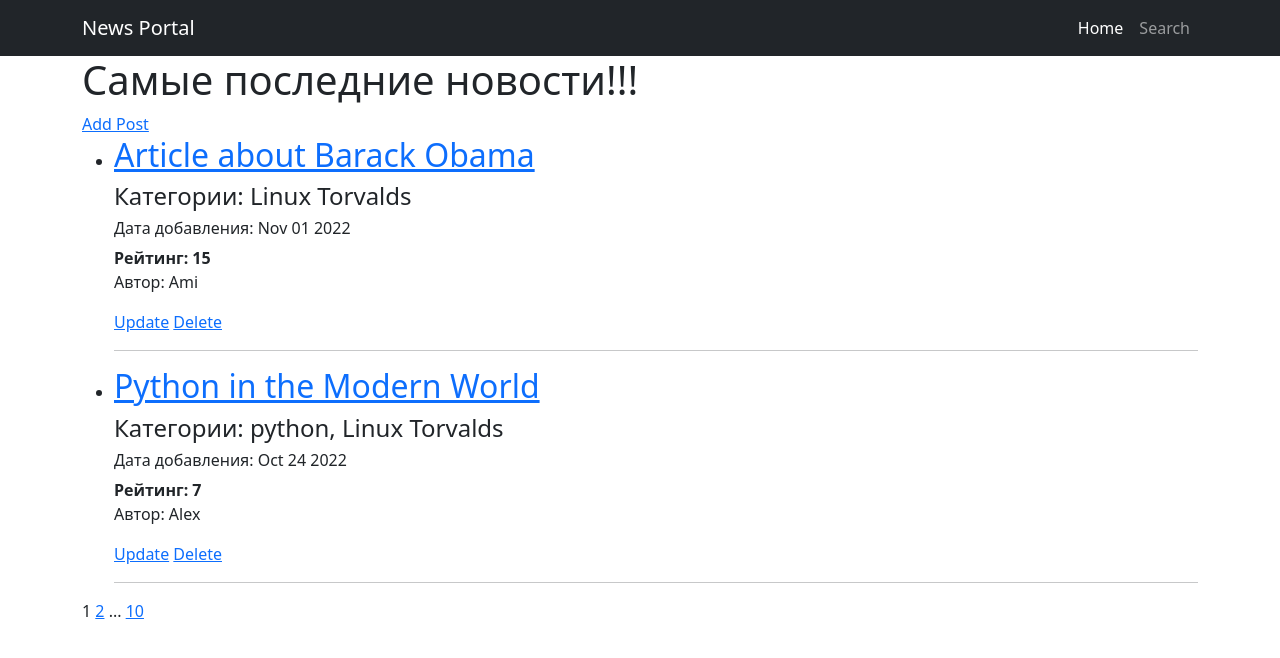
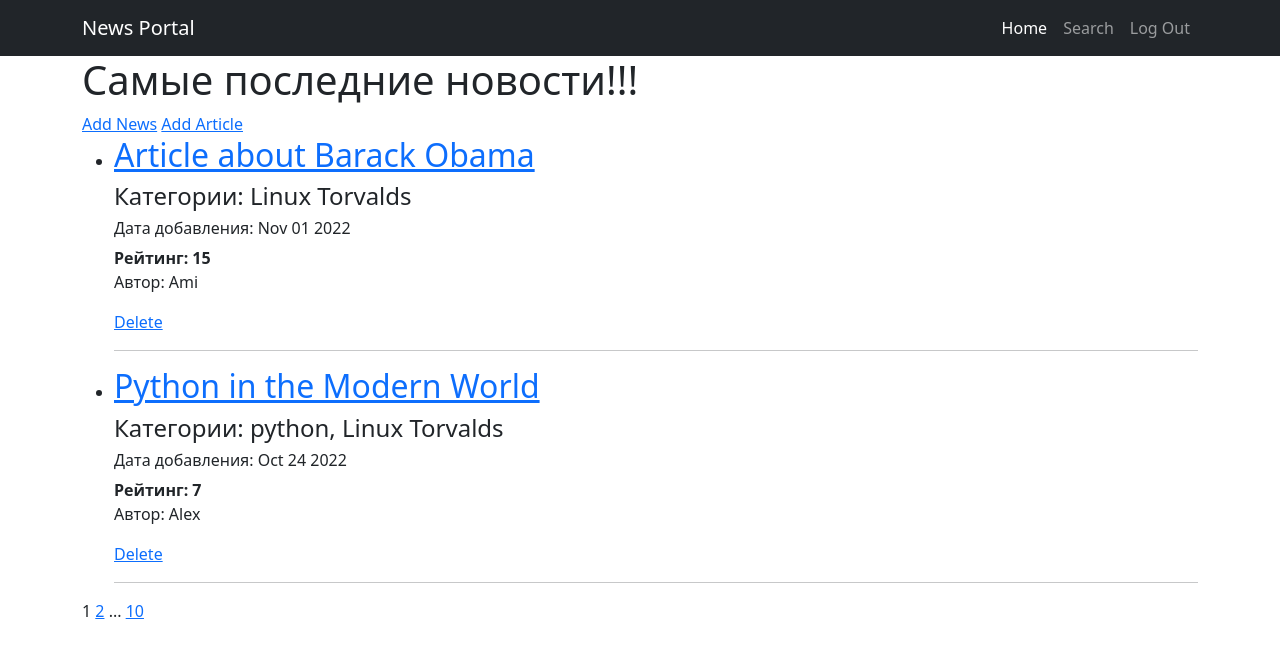
Before and after one commit to Nobirs/SFNewsPortal, a Django app: page /news/ in a window 1280 px wide. Shown: the top 658 px of the page. Run offline with Django 4.2, Linux system fonts and the light colour scheme; a user stored in the database is signed in; data comes from the database, SQL or seed files in the repository; both versions use the stored data as it was after the commit; some libraries are stand-ins or nearby versions.

Commit message:
Added: - Add SignUp-SignIn/LogOut in nav-bar. - Add update link only for post_author in post detail. - Now in search page you can filter by author. Changed: - Now author can create post using only yourself as author. - Url's for news/update(delete) - articles/update(delete) changed for news/create_news(create_article). Url part as artciles/.. removed. - Login now by username(not email as before). Changed after error with registration was fixed, only for more facilities. Fixed: - Error while register using email/password fixed.

```diff
--- a/accounts/forms.py
+++ b/accounts/forms.py
@@ -6,12 +6,12 @@ from django.contrib.auth.models import User, Group
 from allauth.account.forms import SignupForm
 
 
-
 class CustomSignupForm(SignupForm):
     def save(self, request):
         user = super().save(request)
         commoners = Group.objects.get(name='commoners')
         user.groups.add(commoners)
+        return user
 
 
 class SignUpForm(UserCreationForm):
--- a/news/filters.py
+++ b/news/filters.py
@@ -1,7 +1,7 @@
 from django_filters import FilterSet, DateTimeFilter, ModelChoiceFilter
 from django.forms import DateTimeInput
 
-from .models import Post, Category
+from .models import Post, Category, Author
 
 
 class PostFilter(FilterSet):
@@ -15,6 +15,7 @@ class PostFilter(FilterSet):
     )
 
     post_category = ModelChoiceFilter(queryset=Category.objects.all())
+    post_author = ModelChoiceFilter(queryset=Author.objects.all())
 
     class Meta:
         model = Post
--- a/news/forms.py
+++ b/news/forms.py
@@ -9,7 +9,6 @@ class PostForm(forms.ModelForm):
                   'text',
                   'rating',
                   'post_category',
-                  'post_author',
                   ]
 
     def is_valid(self):
--- a/news/models.py
+++ b/news/models.py
@@ -72,10 +72,6 @@ class Post(models.Model):
 
     def get_absolute_url(self):
         reverse_url = reverse('post_detail', args=[str(self.id)])
-        if self.category_type == 'NW' and 'articles' in reverse_url:
-            reverse_url = reverse_url.replace('articles', 'news')
-        elif self.category_type == 'AR' and 'news' in reverse_url:
-            reverse_url = reverse_url.replace('news', 'articles')
         return reverse_url
 
     def __str__(self):
--- a/news/urls.py
+++ b/news/urls.py
@@ -4,6 +4,7 @@ from .views import (NewsList,
                     NewsSearchList,
                     PostCreate,
                     PostUpdate,
+                    PostDelete,
                     update_redirect_nw_ar_if_needed,
                     delete_redirect_nw_ar_if_needed,
                     )
@@ -15,8 +16,9 @@ urlpatterns = [
     path('search/', NewsSearchList.as_view(), name='search'),
 
     # See PostCreate.form_valid method for more info
-    path('create/', PostCreate.as_view(), name='create'),
+    path('create_news/', PostCreate.as_view(), name='create_news'),
+    path('create_article/', PostCreate.as_view(), name='create_article'),
 
-    path('<int:pk>/update/', update_redirect_nw_ar_if_needed, name='update'),
-    path('<int:pk>/delete/', delete_redirect_nw_ar_if_needed, name='delete'),
+    path('<int:pk>/update/', PostUpdate.as_view(), name='update'),
+    path('<int:pk>/delete/', PostDelete.as_view(), name='delete'),
 ]
--- a/news/views.py
+++ b/news/views.py
@@ -4,7 +4,7 @@ from django.contrib.auth.mixins import LoginRequiredMixin, PermissionRequiredMix
 from django.shortcuts import get_object_or_404
 from django.http import HttpResponseRedirect
 from django.urls import reverse_lazy
-from .models import Post
+from .models import Post, Author
 from .filters import PostFilter
 from .forms import PostForm
 
@@ -15,6 +15,11 @@ class NewsList(ListView):
     template_name = 'news.html'
     context_object_name = 'news'
     paginate_by = 2
+
+    # def get_context_data(self, **kwargs):
+    #     context = super().get_context_data(**kwargs)
+    #     context['is_authenticated'] = self.request.user.is_authenticated
+    #     return context
 
 
 class PostDetail(DetailView):
@@ -55,10 +60,15 @@ class PostCreate(PermissionRequiredMixin, CreateView):
     def form_valid(self, form):
         post = form.save(commit=False)
         # Add category_type to form using url
-        if 'news' in str(self.request.path):
+        if 'create_news' in str(self.request.path):
             post.category_type = 'NW'
-        elif 'articles' in str(self.request.path):
+        elif 'create_article' in str(self.request.path):
             post.category_type = 'AR'
+
+        # If POST is used - add post author
+        if self.request.POST:
+            print(self.request.POST)
+            post.post_author = Author.objects.get(author_user=self.request.user)
         return super().form_valid(form)
 
 
--- a/portal/urls.py
+++ b/portal/urls.py
@@ -17,9 +17,10 @@ from django.contrib import admin
 from django.urls import path, include
 
 urlpatterns = [
+    path('', include('news.urls')),
     path('admin/', admin.site.urls),
     path('pages/', include('django.contrib.flatpages.urls')),
     path('news/', include('news.urls'), name='news'),
-    path('articles/', include('news.urls'), name='articles'),
     path('accounts/', include('allauth.urls')),
+    path('accounts/', include('allauth.account.urls')),
 ]
--- a/templates/flatpages/default.html
+++ b/templates/flatpages/default.html
@@ -24,6 +24,12 @@
                         <li class="nav-item"><a class="nav-link active" aria-current="page" href="{% url 'home' %}">Home</a></li>
                         <li class="nav-item"><a class="nav-link" href="{% url 'search' %}">Search</a></li>
                         {% endblock navbar %}
+                        {% if not request.user.is_authenticated %}
+                        <li class="nav-item"><a class="nav-link" href="{% url 'account_signup' %}">Sign Up</a></li>
+                        <li class="nav-item"><a class="nav-link" href="{% url 'account_login' %}">Sign In</a></li>
+                        {% else %}
+                            <li class="nav-item" ><a class="nav-link" href="{% url 'account_logout' %}">Log Out</a></li>
+                        {% endif %}
                     </ul>
                 </div>
             </div>
--- a/templates/news.html
+++ b/templates/news.html
@@ -10,7 +10,8 @@ Popular News
 {% block content %}
 <h1>Самые последние новости!!!</h1>
     {% if perms.news.add_post %}
-    <a href="{% url 'create' %}">Add Post</a>
+    <a href="{% url 'create_news' %}">Add News</a>
+    <a href="{% url 'create_article' %}">Add Article</a>
     {% endif %}
     {% if news %}
         <ul>
@@ -21,9 +22,10 @@ Popular News
                     <h6>Дата добавления: {{ post.creation_datetime|date:'M d Y' }}</h6>
                     <b>Рейтинг: {{ post.rating }}</b>
                     <p>Автор: {{ post.post_author.author_user.username }}</p>
-                    {% if perms.news.change_post %}
+                    {% if perms.news.change_post  and post.post_author.author_user == request.user %}
                     <a href="{% url 'update' pk=post.id %}">Update</a>
                     {% endif %}
+                    <!-- At the moment only superuser can delete post, even author of the post cannot... -->
                     {% if perms.news.delete_post %}
                     <a href="{% url 'delete' pk=post.id %}">Delete</a>
                     {% endif %}
```
Also changed, not shown: portal/settings.py (+14 -3 lines), requirements.txt (added, +18 -0 lines), templates/post.html (+7 -1 lines), db.sqlite3.
